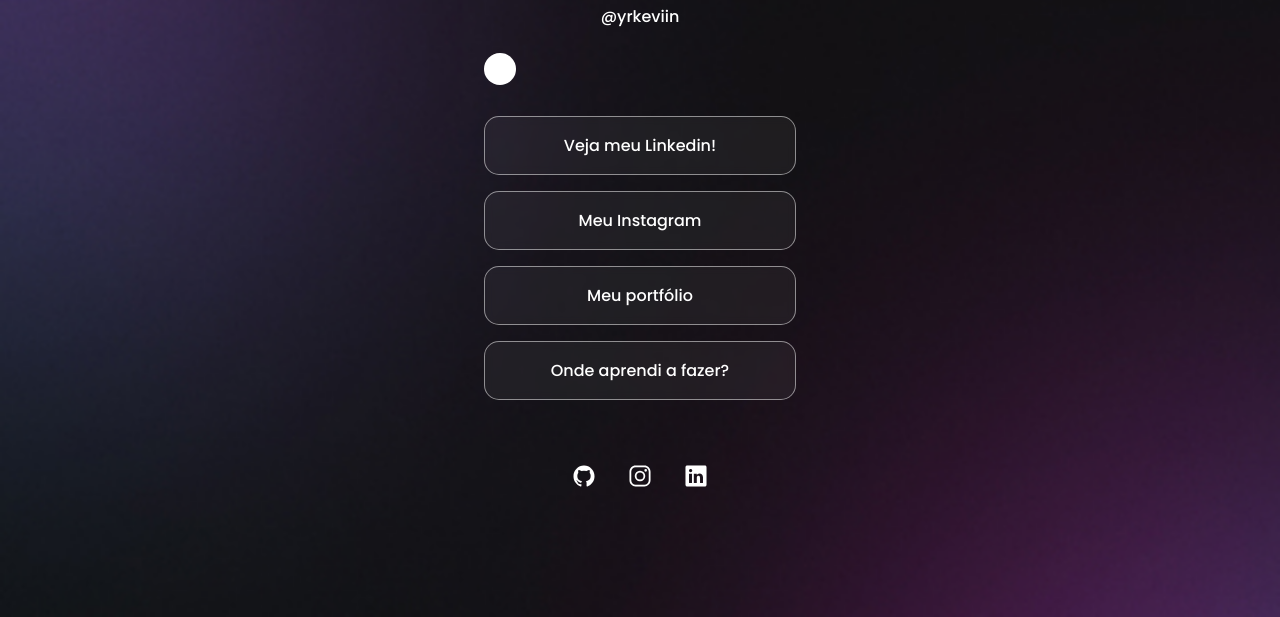
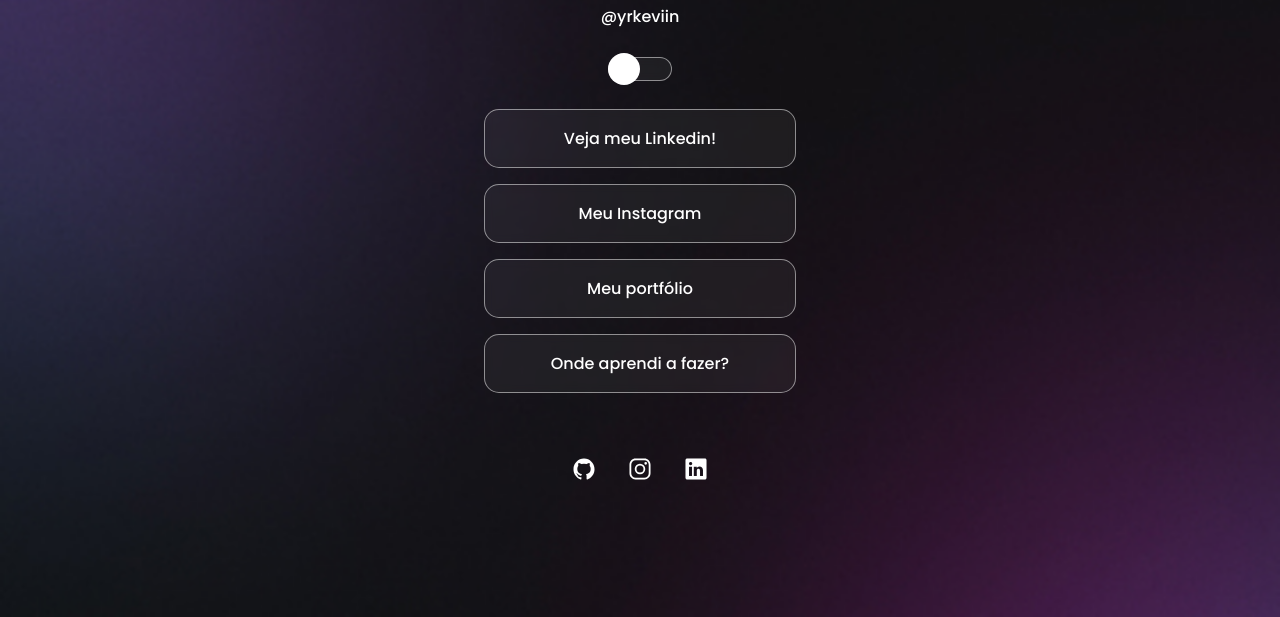
Before and after one commit to yrkeviin/meu-perfil, a plain HTML site: page index.html in a window 1280 px wide. Shown: the part 183-800 px from the top of the page. Drawn offline with nearby package versions, Linux system fonts and the light colour scheme.

Commit message:
feat: light and dark mode button completion

```diff
--- a/style.css
+++ b/style.css
@@ -54,21 +54,46 @@ body * {
   margin-top: 8px;
 }
 
+#switch {
+  position: relative;
+  width: 64px;
+  margin: 4px auto;
+}
+
 #switch button {
   width: 32px;
   height: 32px;
   background: white var(--switch-bg-url) no-repeat center;
   border: 0;
   border-radius: 50%;
+  position: absolute;
+  top: 50%;
+  left: 0;
+  z-index: 1;
+  transform: translateY(-50%);
+}
+
+.light #switch button {
+  right: 0;
+  left: initial;
+}
+
+#switch span {
+  display: block;
+  width: 64px;
+  height: 24px;
+  background: var(--surface-color);
+  border: 1px solid var(--stroke-color);
+  backdrop-filter: blur(4px);
+  -webkit-backdrop-filter: blur(4px);
+  border-radius: 9999px;
 }
 
 ul {
   list-style: none;
-
   display: flex;
   flex-direction: column;
   gap: 16px;
-
   padding: 24px  0;
 }
 
@@ -76,19 +101,14 @@ ul li a {
   display: flex;
   align-items: center;
   justify-content: center;
-
   padding: 16px 24px;
-
   background: var(--surface-color);
   border: 1px solid var(--stroke-color);
   border-radius: 15px;
-
   backdrop-filter: blur(4px);
   -webkit-backdrop-filter: blur(4px);
-
   text-decoration: none;
   font-weight: 500;
-
   transition: background .3s;
 }
 
```
